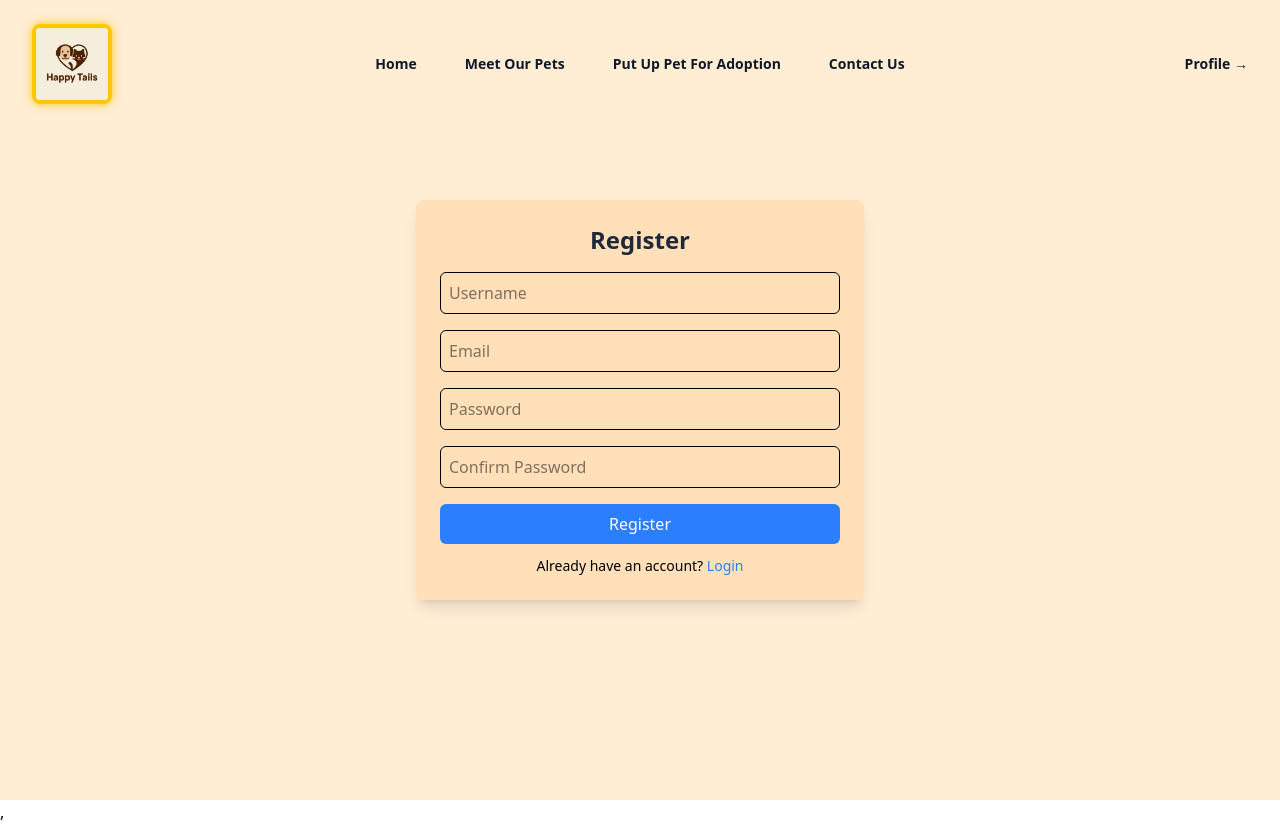
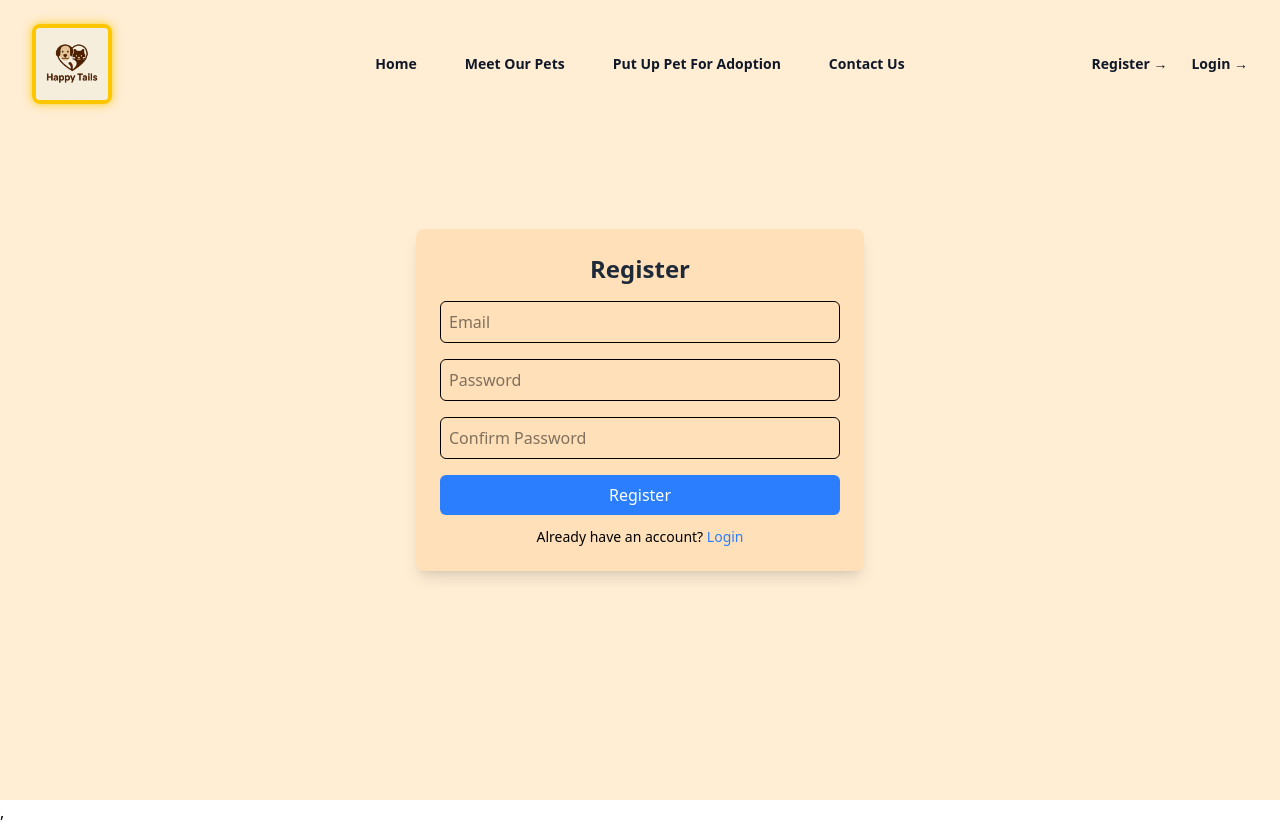
Before and after one commit to Viktor-9904/SoftUni-ReactJSProjectDefence, a React (Vite) app in the folder client/: page /register in a window 1280 px wide. Built offline with nearby package versions, Linux system fonts and the light colour scheme.

Commit message:
Implemented Login and Register Logic

```diff
--- a/client/src/App.jsx
+++ b/client/src/App.jsx
@@ -1,5 +1,7 @@
-import './App.css'
+import { useState } from 'react'
 import { Routes, Route } from 'react-router'
+import { UserContext } from './context/UserContext'
+
 import Header from './components/header/Header'
 import Pets from './components/Catalog/pet-catalog'
 import Home from './components/home/Home'
@@ -8,14 +10,24 @@ import CreatePet from './components/CreatePet/createPet'
 import Register from './registerUser/Register'
 import Login from './loginUser/Login'
 
+import './App.css'
+
 
 export default function App() {
+  const [authData, setAuthData] = useState({});
 
+  const userLoginHandler = (resultData) => {
+    setAuthData(resultData);
+  };
+
+  const userLogoutHandler = () => {
+    setAuthData({});
+  };
   return (
+    <UserContext.Provider value={{ ...authData, userLoginHandler, userLogoutHandler }}>
       <div className="bg-orange-100">
 
         <Header />
-
         <main id="main-content">
           <Routes>
             <Route index element={<Home />} />
@@ -28,5 +40,6 @@ export default function App() {
           </Routes>
         </main>
       </div>
+    </UserContext.Provider>
   )
 }
--- /dev/null
+++ b/client/src/api/authApi.js
@@ -0,0 +1,43 @@
+const baseUrl = 'http://localhost:3030/users';
+
+export const useRegister = () => {
+    const register = async (email, password) => {
+        try {
+            const response = await fetch(`${baseUrl}/register`, {
+                method: "POST",
+                headers: {
+                    "Content-Type": "application/json",
+                },
+                body: JSON.stringify({ email, password }),
+            });
+
+            if (!response.ok) {
+                throw new Error("Registration failed");
+            }
+
+            const result = await response.json();
+            return result;
+
+        } catch (error) {
+            console.error("Error registering user:", error);
+            throw error;
+        }
+    };
+
+    return { register };
+};
+export const useLogin = () => {
+    const login = async (email, password) => {
+        const response = await fetch(`${baseUrl}/login`, {
+            method: "POST",
+            headers: {
+                "Content-Type": "application/json",
+            },
+            body: JSON.stringify({ email, password }),
+        });
+
+        const result = await response.json();
+        return result;
+    }
+        return { login };
+};
--- a/client/src/components/Header/header.jsx
+++ b/client/src/components/Header/header.jsx
@@ -1,7 +1,9 @@
 import { Bars3Icon, XMarkIcon } from '@heroicons/react/24/outline'
 import { Dialog, DialogPanel } from '@headlessui/react'
-import { useState } from 'react'
+import { useContext, useState } from 'react'
 import { Link } from 'react-router'
+import { UserContext } from "../../context/UserContext";
+
 
 
 const navigation = [
@@ -13,44 +15,49 @@ const navigation = [
 
 export default function Header() {
     const [mobileMenuOpen, setMobileMenuOpen] = useState(false)
+    const { email } = useContext(UserContext)
+
 
     return (
         <header className="absolute inset-x-0 top-0 z-50">
-            <nav aria-label="Global" className="flex items-center justify-between p-6 lg:px-8">
-                <div className="flex lg:flex-1">
+            <nav aria-label="Global" className="relative flex items-center justify-between p-6 lg:px-8">
+                <div className="flex lg:flex-none">
                     <Link to="/" className="-m-1.5 p-1.5">
                         <span className="sr-only">Pet Adoption Center</span>
                         <img
                             alt="Pet Adoption"
                             src='/public/images/HappyTailsLogo.png'
-                            className="border-4 border-yellow-400 rounded-lg shadow-[0_0_10px_#facc15] h-20 w-auto rounded-lg"
+                            className="border-4 border-yellow-400 rounded-lg shadow-[0_0_10px_#facc15] h-20 w-auto"
                         />
-
                     </Link>
                 </div>
-                <div className="flex lg:hidden">
-                    <button
-                        type="button"
-                        onClick={() => setMobileMenuOpen(true)}
-                        className="-m-2.5 inline-flex items-center justify-center rounded-md p-2.5 text-gray-700"
-                    >
-                        <span className="sr-only">Open main menu</span>
-                        <Bars3Icon aria-hidden="true" className="size-6" />
-                    </button>
-                </div>
-                <div className="hidden lg:flex lg:gap-x-12">
+
+                <div className="hidden lg:flex lg:absolute lg:left-1/2 lg:-translate-x-1/2 lg:gap-x-12">
                     {navigation.map((item) => (
                         <Link key={item.name} to={item.href} className="text-sm font-semibold text-gray-900">
                             {item.name}
                         </Link>
                     ))}
                 </div>
-                <div className="hidden lg:flex lg:flex-1 lg:justify-end">
-                    <Link to="#adopt" className="text-sm font-semibold text-gray-900">
-                        Profile <span aria-hidden="true">&rarr;</span>
-                    </Link>
+
+                <div className="hidden lg:flex lg:flex-none lg:gap-x-6">
+                    {!email?.length > 0
+                        ? <><Link to="/register" className="text-sm font-semibold text-gray-900">
+                            Register <span aria-hidden="true">&rarr;</span>
+                        </Link>
+
+                            <Link to="/login" className="text-sm font-semibold text-gray-900">
+                                Login <span aria-hidden="true">&rarr;</span>
+                            </Link>
+                        </>
+                        : <Link to="/logout" className="text-sm font-semibold text-gray-900">
+                            Logout <span aria-hidden="true">&rarr;</span>
+                        </Link>
+                    }
                 </div>
             </nav>
+
+
             <Dialog open={mobileMenuOpen} onClose={setMobileMenuOpen} className="lg:hidden">
                 <div className="fixed inset-0 z-50" />
                 <DialogPanel className="fixed inset-y-0 right-0 z-50 w-full overflow-y-auto bg-white px-6 py-6 sm:max-w-sm sm:ring-1 sm:ring-gray-900/10">
--- /dev/null
+++ b/client/src/context/UserContext.js
@@ -0,0 +1,11 @@
+import { createContext } from "react";
+
+
+export const UserContext = createContext({
+    _id: '',
+    username: '',
+    email: '',
+    accessToken: '',
+    userLoginHandler: () => null,
+    userLogoutHandler: () => null,
+});
--- a/client/src/loginUser/Login.jsx
+++ b/client/src/loginUser/Login.jsx
@@ -1,44 +1,36 @@
-import { useState } from "react";
-import { useNavigate } from "react-router-dom";
+import { useActionState, useContext } from "react";
+import { useNavigate, Link } from "react-router-dom";
+import { UserContext } from "../context/UserContext";
+import { useLogin } from "../api/authApi";
 
 export default function Login() {
+
     const navigate = useNavigate();
-    const [formData, setFormData] = useState({
-        email: "",
-        password: ""
-    });
-    const [error, setError] = useState("");
+    const { userLoginHandler } = useContext(UserContext);
+    const { login } = useLogin();
 
-    const handleChange = (e) => {
-        setFormData({
-            ...formData,
-            [e.target.name]: e.target.value
-        });
+    const loginHandler = async (_, formData) => {
+        const values = Object.fromEntries(formData);
+
+        const authData = await login(values.email, values.password);
+
+        userLoginHandler(authData);
+
+        navigate('/');
     };
 
-    const handleSubmit = (e) => {
-        e.preventDefault();
-
-        // Simulated login logic
-        if (formData.email === "test@example.com" && formData.password === "password") {
-            console.log("User logged in: ", formData);
-            navigate("/dashboard");
-        } else {
-            setError("Invalid email or password");
-        }
-    };
+    const [_, loginAction, isPending] = useActionState(loginHandler, { email: '', password: '' });
 
     return (
         <div className="flex justify-center items-center h-screen bg-orange-100">
             <div className="bg-orange-200/60 p-6 rounded-lg shadow-lg w-full max-w-md">
                 <h2 className="text-2xl font-semibold text-center text-gray-800 mb-4">Login</h2>
-                {error && <p className="text-red-500 text-sm mb-2">{error}</p>}
-                <form onSubmit={handleSubmit} className="space-y-4">
-                    <input type="email" name="email" placeholder="Email" className="w-full p-2 border rounded-md" value={formData.email} onChange={handleChange} required />
-                    <input type="password" name="password" placeholder="Password" className="w-full p-2 border rounded-md" value={formData.password} onChange={handleChange} required />
-                    <button type="submit" className="w-full bg-blue-500 text-white py-2 rounded-md hover:bg-blue-600 transition">Login</button>
+                <form action={loginAction} className="space-y-4">
+                    <input type="email" name="email" placeholder="Email" className="w-full p-2 border rounded-md" autoComplete="email" />
+                    <input type="password" name="password" placeholder="Password" className="w-full p-2 border rounded-md" autoComplete="password" />
+                    <button type="submit" className="w-full bg-blue-500 text-white py-2 rounded-md hover:bg-blue-600 transition" disabled={isPending} >Login</button>
                 </form>
-                <p className="text-sm text-center mt-3">Don't have an account? <a href="/register" className="text-blue-500 hover:underline">Register</a></p>
+                <p className="text-sm text-center mt-3">Don't have an account? <Link to="/register" className="text-blue-500 hover:underline">Register</Link></p>
             </div>
         </div>
     );
--- a/client/src/registerUser/Register.jsx
+++ b/client/src/registerUser/Register.jsx
@@ -1,46 +1,41 @@
 
-import { useState } from "react";
+import { useContext, useState } from "react";
 import { useNavigate } from "react-router-dom";
+import { useRegister } from "../api/authApi";
+import { UserContext } from "../context/UserContext";
 
 export default function Register() {
-    const navigate = useNavigate();
-    const [formData, setFormData] = useState({
-        username: "",
-        email: "",
-        password: "",
-        confirmPassword: ""
-    });
-    const [error, setError] = useState("");
 
-    const handleChange = (e) => {
-        setFormData({
-            ...formData,
-            [e.target.name]: e.target.value
-        });
-    };
+    const navigate = useNavigate()
+    const {register} = useRegister()
+    const {userLoginHandler} = useContext(UserContext)
 
-    const handleSubmit = (e) => {
-        e.preventDefault();
-        if (formData.password !== formData.confirmPassword) {
-            setError("Passwords do not match");
+    const registerHandler = async (formData) => {
+        const { email, password } = Object.fromEntries(formData);
+
+        const confirmPassword = formData.get('confirm-password');
+
+        if (password !== confirmPassword) {
+            console.log('Password missmatch');
+
             return;
         }
 
-        // Simulate registration logic
-        console.log("User registered: ", formData);
-        navigate("/login");
-    };
+        const authData = await register(email, password);
+
+        userLoginHandler(authData);
+
+        navigate('/');
+    }
 
     return (
         <div className="flex justify-center items-center h-screen bg-orange-100">
             <div className="bg-orange-200/60 p-6 rounded-lg shadow-lg w-full max-w-md">
                 <h2 className="text-2xl font-semibold text-center text-gray-800 mb-4">Register</h2>
-                {error && <p className="text-red-500 text-sm mb-2">{error}</p>}
-                <form onSubmit={handleSubmit} className="space-y-4">
-                    <input type="text" name="username" placeholder="Username" className="w-full p-2 border rounded-md" value={formData.username} onChange={handleChange} required />
-                    <input type="email" name="email" placeholder="Email" className="w-full p-2 border rounded-md" value={formData.email} onChange={handleChange} required />
-                    <input type="password" name="password" placeholder="Password" className="w-full p-2 border rounded-md" value={formData.password} onChange={handleChange} required />
-                    <input type="password" name="confirmPassword" placeholder="Confirm Password" className="w-full p-2 border rounded-md" value={formData.confirmPassword} onChange={handleChange} required />
+                <form action={registerHandler} className="space-y-4">
+                    <input type="email" name="email" placeholder="Email" className="w-full p-2 border rounded-md"  autoComplete="email"/>
+                    <input type="password" name="password" placeholder="Password" className="w-full p-2 border rounded-md" autoComplete="password" />
+                    <input type="password" name="confirm-password" placeholder="Confirm Password" className="w-full p-2 border rounded-md" autoComplete="confirmed-password" />
                     <button type="submit" className="w-full bg-blue-500 text-white py-2 rounded-md hover:bg-blue-600 transition">Register</button>
                 </form>
                 <p className="text-sm text-center mt-3">Already have an account? <a href="/login" className="text-blue-500 hover:underline">Login</a></p>
```
Also changed, not shown: client/src/components/Home/home.jsx (line endings or trailing spaces). Lines whose indentation alone changed are shown as unchanged.
